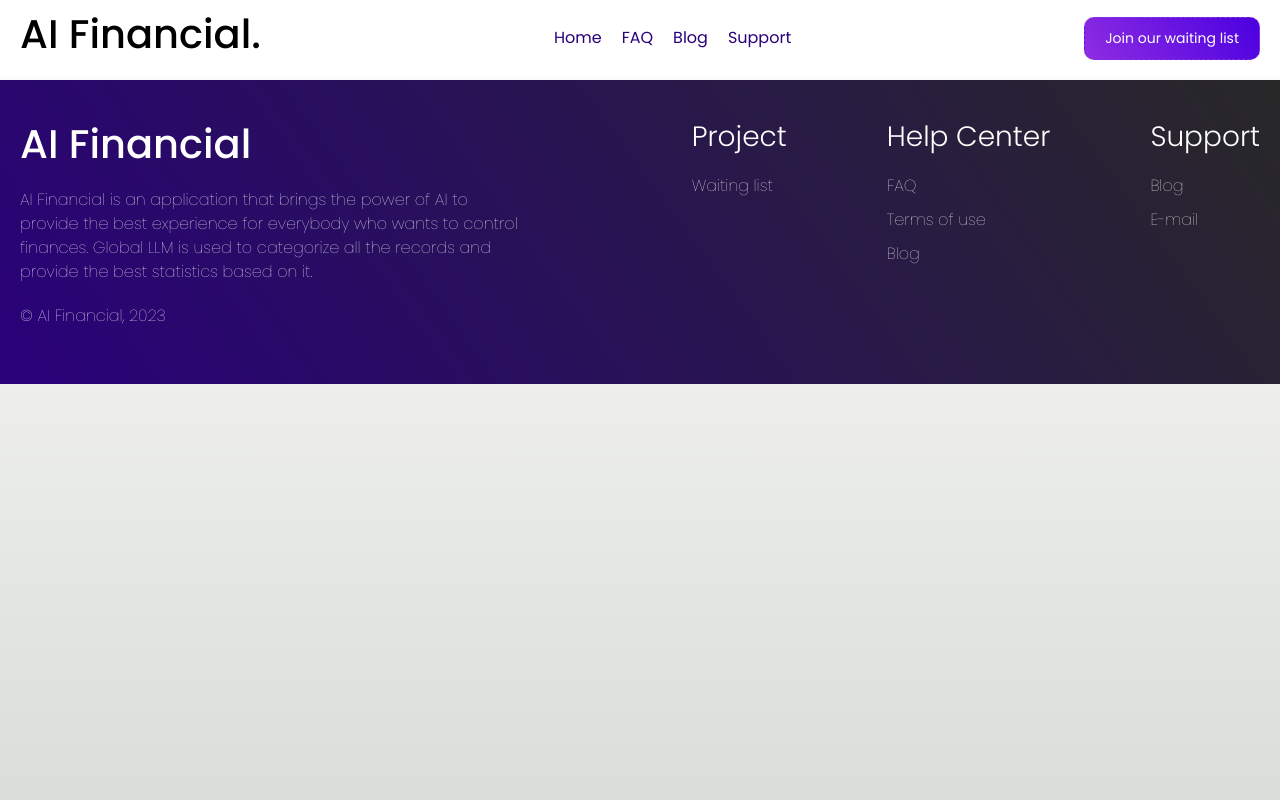
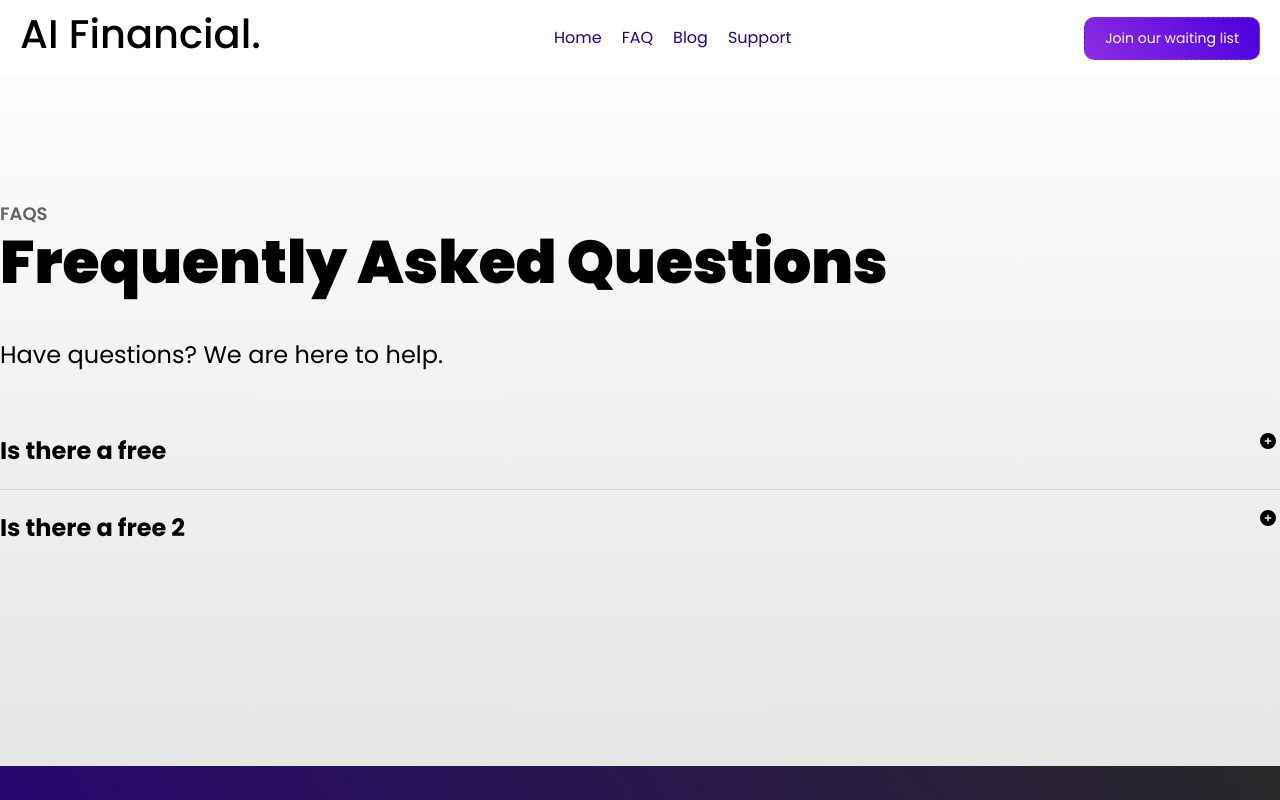
Before and after one commit to borvanov/ai-financial-landing, a Next.js app: page /faq in a window 1280 px wide. Shown: the top 800 px of the page. Built offline with nearby package versions, Linux system fonts and the light colour scheme.

Commit message:
FAQ: questions view added

```diff
--- a/pages/faq.tsx
+++ b/pages/faq.tsx
@@ -1,11 +1,27 @@
 import Head from "next/head";
+import { useState } from "react";
+import { FontAwesomeIcon } from "@fortawesome/react-fontawesome";
+import { faPlusCircle, faMinusCircle } from "@fortawesome/free-solid-svg-icons";
 
 import styles from "@/styles/faq.module.css";
 
 import { Header } from "@/src/shared/components/header/header.component";
 import { Footer } from "@/src/shared/components/footer/footer.component";
 
+const QUESTIONS = [
+  {
+    question: "Is there a free",
+    answer: "Yes",
+  },
+  {
+    question: "Is there a free 2",
+    answer: "Yes",
+  },
+];
+
 export default function FAQ() {
+  const [openedQuestion, setOpenedQuestion] = useState<string | null>(null);
+
   return (
     <>
       <Head>
@@ -18,8 +34,44 @@ export default function FAQ() {
         <link rel="icon" href="/favicon.ico" />
       </Head>
       <Header />
-      <main className={styles.container}>
+      <main className={`${styles.container} content`}>
+        <span className="block-subheader">FAQs</span>
+        <h2 className="block-header">Frequently Asked Questions</h2>
+        <p className={styles.description}>
+          Have questions? We are here to help.
+        </p>
 
+        <div className={styles.questionsContainer}>
+          {QUESTIONS.map(({ question, answer }, index, array) => (
+            <>
+              <div
+                className={styles.questionContainer}
+                onClick={() => {
+                  if (question === openedQuestion) {
+                    setOpenedQuestion(null);
+                  } else {
+                    setOpenedQuestion(question);
+                  }
+                }}
+                key={question}
+              >
+                <span className={styles.questionText}>{question}</span>
+                <FontAwesomeIcon
+                  className={styles.plusIcon}
+                  icon={
+                    question === openedQuestion ? faMinusCircle : faPlusCircle
+                  }
+                />
+              </div>
+
+              {question === openedQuestion ? <p>{answer}</p> : null}
+
+              {index !== array.length - 1 ? (
+                <div className={styles.divider} />
+              ) : null}
+            </>
+          ))}
+        </div>
       </main>
       <Footer />
     </>
--- a/styles/faq.module.css
+++ b/styles/faq.module.css
@@ -1,13 +1,44 @@
 .container {
-  padding-top: 80px;
-  box-sizing: border-box;
+  padding: 200px 0;
+  /* box-sizing: border-box; */
 }
 
-.blockSpacesWrapper {
-  box-sizing: border-box;
-  padding: 0 20px;
+.description {
+  font-size: 24px;
+  font-weight: 400;
+  max-width: 800px;
 }
 
-.fadeBackground {
-  background-color: rgba(0, 0, 0, 0.08);
+.questionsContainer {
+  display: flex;
+  flex-direction: column;
+  width: 100%;
+  margin-top: 40px;
 }
+
+.questionContainer {
+  display: flex;
+  justify-content: space-between;
+  padding: 20px 0;
+  cursor: pointer;
+  transition: 0.2s;
+}
+
+.questionContainer:hover {
+  color: var(--primary-color);
+}
+
+.questionText {
+  font-weight: 700;
+  font-size: 24px;
+}
+
+.plusIcon {
+  width: 24px;
+}
+
+.divider {
+  height: 1px;
+  width: 100%;
+  background-color: rgba(0, 0, 0, 0.1);
+}
```
